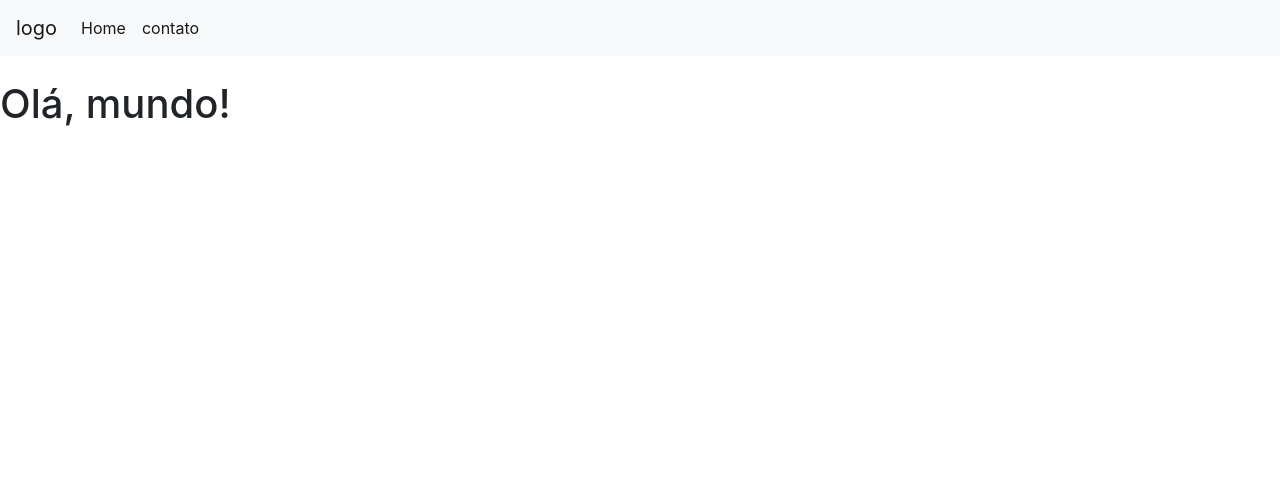
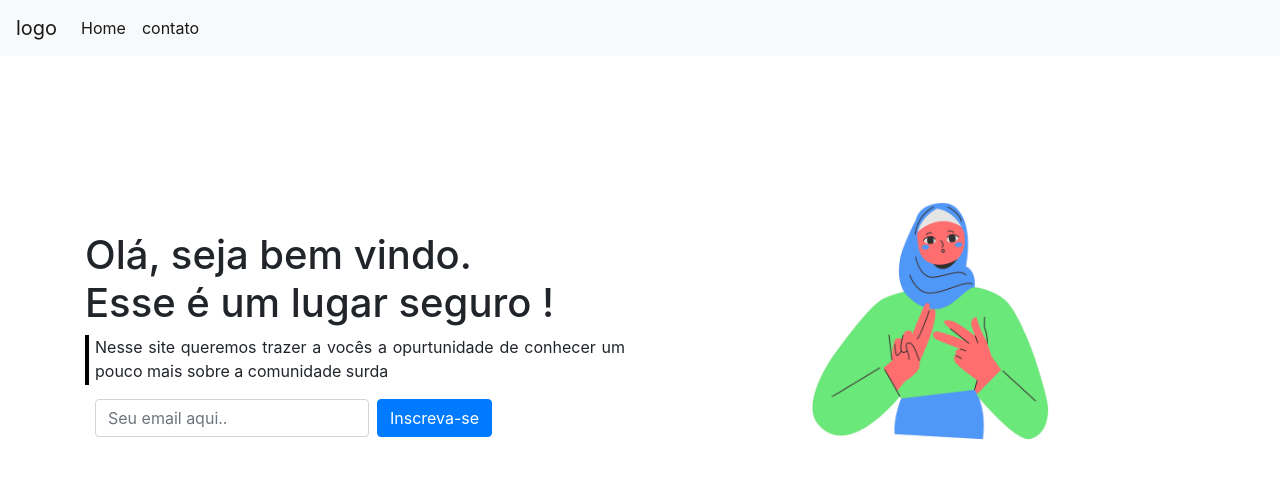
Before and after one commit to function404/projetoLibras, a plain HTML site: page index.html in a window 1280 px wide. Drawn offline with nearby package versions, Linux system fonts and the light colour scheme.

Commit message:
comecei o body

```diff
--- a/assets/css/style.css
+++ b/assets/css/style.css
@@ -0,0 +1,32 @@
+/* Body */
+.col-sm-6{
+    text-align: justify;
+}
+
+div.img{
+    text-align: center;
+}
+
+img.surdo1{
+    width: 250px;
+    padding-top: 120px;
+}
+
+h1.text-inicio{
+    padding-top: 150px;
+}
+
+div.vertical {
+    border-left: 4px solid black;
+    height: 50px;
+    position:absolute;
+}
+
+p.sub-text{
+    text-align: justify;
+    margin-left: 10px;
+}
+
+form{
+    padding-left: 10px;
+}
--- a/index.html
+++ b/index.html
@@ -6,6 +6,7 @@
     <link rel="stylesheet" href="https://stackpath.bootstrapcdn.com/bootstrap/4.1.3/css/bootstrap.min.css"
         integrity="sha384-MCw98/SFnGE8fJT3GXwEOngsV7Zt27NXFoaoApmYm81iuXoPkFOJwJ8ERdknLPMO" crossorigin="anonymous">
     <title>Olá, mundo!</title>
+    <link rel="stylesheet" href="assets/css/style.css">
 </head>
 
 <body>
@@ -21,10 +22,47 @@
         </nav>
     </header>
 <br>
-    <h1>Olá, mundo!</h1>
 
 
 
+
+
+
+
+
+
+
+
+
+
+
+
+
+
+
+
+
+
+
+
+    <div class="container">
+        <div class="row">
+            <div class="col-sm-6"></div>
+            <div class="col-sm-6"></div>
+            <div class="col-sm-6">
+                <h1 class="text-inicio">Olá, seja bem vindo. <br> Esse é um lugar seguro !</h1>
+                <div class="vertical"></div>
+                <p class="sub-text"> Nesse site queremos trazer a vocês a opurtunidade de conhecer um pouco mais sobre a comunidade surda</p>
+                <form class="form-inline my-2 my-lg-0">
+                    <input class="form-control mr-sm-2" type="search" placeholder="Seu email aqui.." aria-label="Search">
+                    <button class="btn btn-primary my-2 my-sm-0" type="submit">Inscreva-se</button>
+                </form>
+            </div>
+            <div class="img col-sm-6">
+                <img class="surdo1" src="assets/img/surdo1.png" alt="errror">
+            </div>
+        </div>
+    </div>
     <!-- JavaScript (Opcional) -->
     <!-- jQuery primeiro, depois Popper.js, depois Bootstrap JS -->
     <script src="https://code.jquery.com/jquery-3.3.1.slim.min.js"
```
Also changed, not shown: assets/img/surdo1.png (added).
